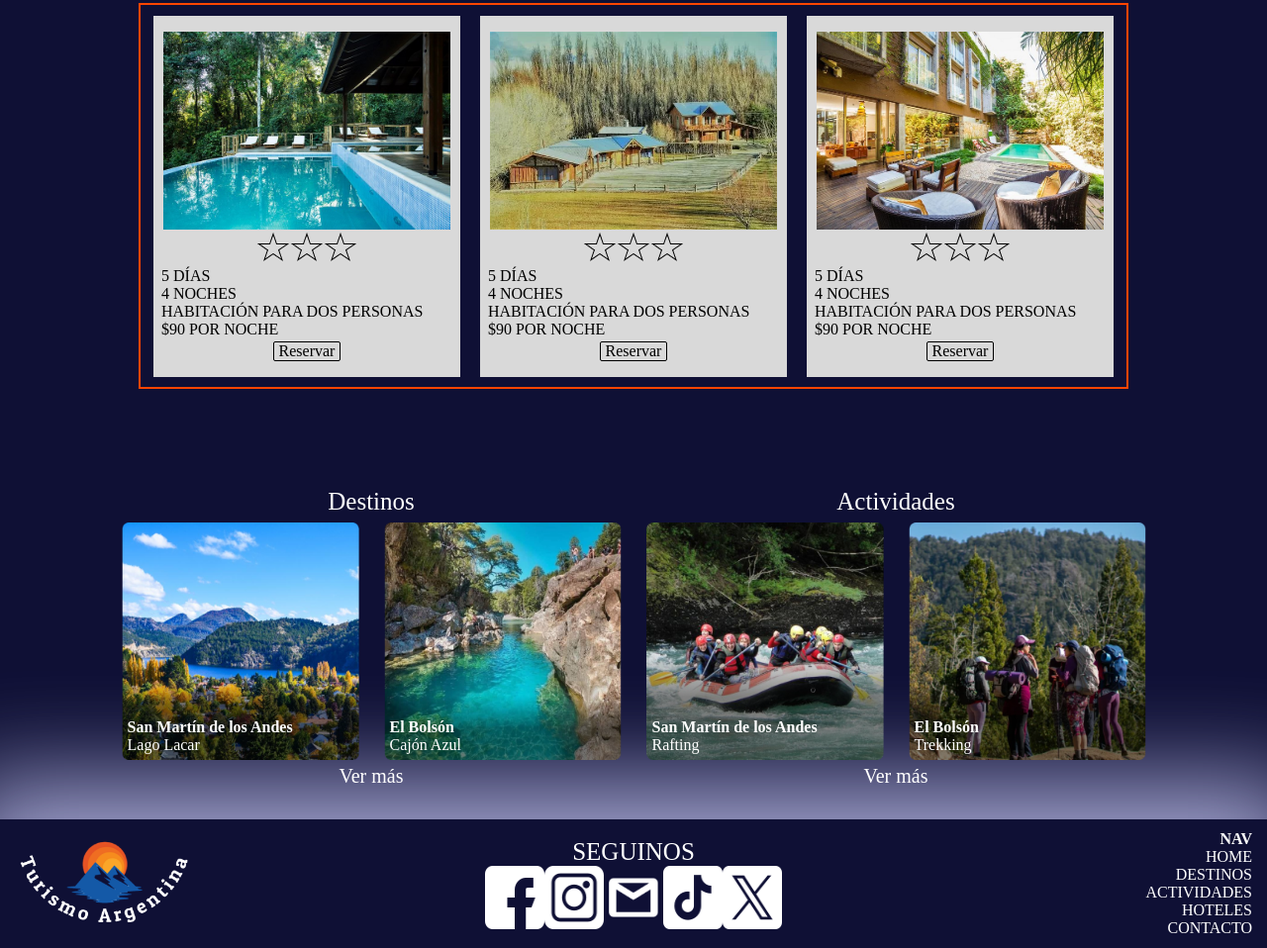
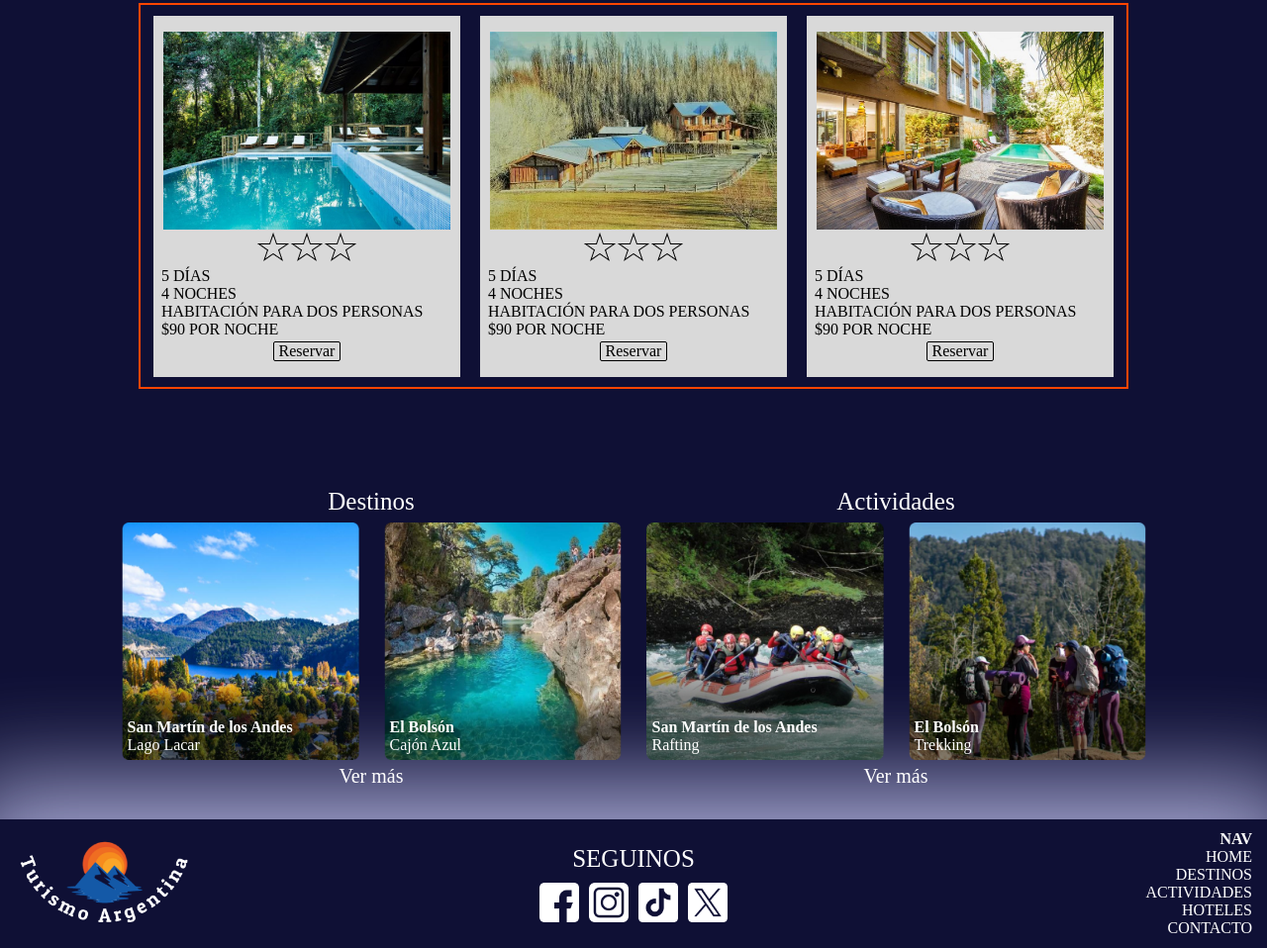
Before and after one commit to Iara3/proyecto-final-desarrollo-web, a plain HTML site: page pages/hoteles.html in a window 1280 px wide. Shown: the part 1132-2090 px from the top of the page at 99% size. Drawn offline with Linux system fonts and the light colour scheme; a web font is replaced by a local one.

Commit message:
eliminé el logo de gmail del footer

```diff
--- a/css/style.css
+++ b/css/style.css
@@ -117,6 +117,7 @@ body{
     font-family: "Pavanam";
     font-size: 25px;
     text-align: center;
+    margin-bottom: 10px;
 }
 
 .contenedorRedesFooter{
@@ -124,11 +125,13 @@ body{
     flex-direction: row;
     justify-content: center;
     align-content: center;
+    gap: 10px;
 }
 
 .imgFooter{
     cursor: pointer;
-    width: 60px;
+    width: 40px;
+    height: 40px;
     height: auto;
 }
 
--- a/pages/hoteles.html
+++ b/pages/hoteles.html
@@ -189,7 +189,6 @@
             <div class="contenedorRedesFooter">
                 <img src="../assets/img/redes-sociales/facebook-logo.png" alt="" class="imgFooter">
                 <img src="../assets/img/redes-sociales/instagram-logo.png" alt="" class="imgFooter">
-                <img src="../assets/img/redes-sociales/gmail-logo.png" alt="" class="imgFooter">
                 <img src="../assets/img/redes-sociales/tiktok-logo.png" alt="" class="imgFooter">
                 <img src="../assets/img/redes-sociales/twitter-logo.png" alt="" class="imgFooter">
             </div>
```
Also changed, not shown: index.html (+0 -1 lines), pages/actividades.html (+0 -1 lines), pages/contacto.html (+0 -1 lines), pages/destinos.html (+0 -1 lines).
